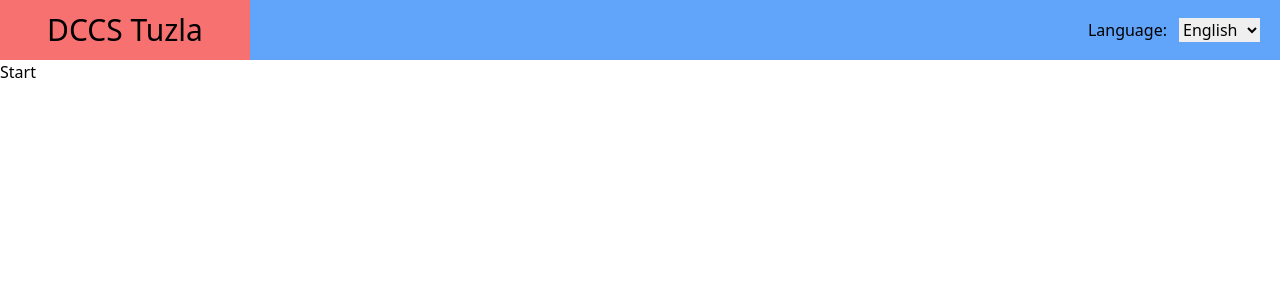
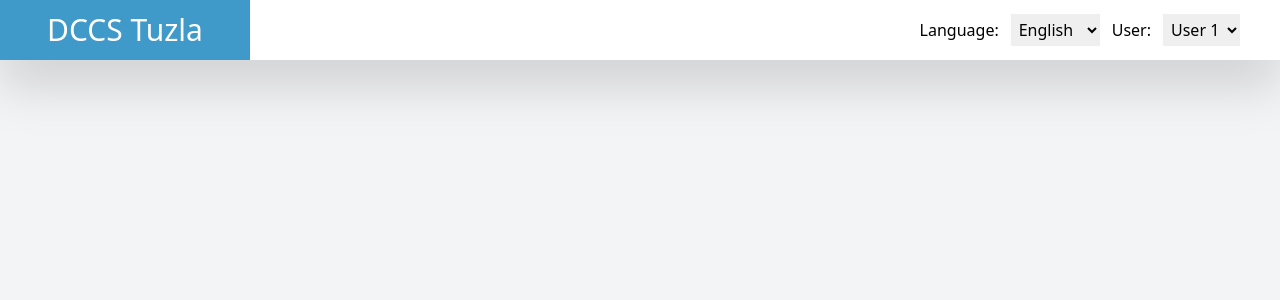
Before and after one commit to DenisKantic/dccs_project, a React (Create React App) app: page / in a window 1280 px wide. Shown: the top 300 px of the page. Built offline with nearby package versions, Linux system fonts and the light colour scheme.

Commit message:
header finished with final design with new components

```diff
--- a/src/App.js
+++ b/src/App.js
@@ -1,10 +1,10 @@
 import React from "react";
-import Header from "./Components/Header/Header";
+import Home from "./Components/HomePage/Home";
 
 function App() {
   return (
     <div className="App">
-     <Header />
+     <Home />
     </div>
   );
 }
--- a/src/Components/Header/Header.jsx
+++ b/src/Components/Header/Header.jsx
@@ -1,13 +1,42 @@
-import React from 'react'
-import Navigation from './Navigation'
+import {React,useState} from 'react'
 
-const Header = () => {
+const Navigation = () => {
+
+    const [nav,setNav] = useState(false);
   return (
     <div>
-      <Navigation />
-        <h1>Start</h1>
+        <header className='h-[60px] w-full flex flex-row justify-between items-center bg-white drop-shadow-2xl'>
+
+            {/*Left blue part, with text "DCCS Tuzla"*/}
+            <div className='w-[250px] bg-[#3f9ac9] flex flex-col h-full items-center justify-center text-white'>
+                <h1 className='text-3xl cursor-pointer' onClick={()=>{setNav(!nav)}}>DCCS Tuzla</h1>
+            </div>
+
+            {/* right part of the header, containing language dropdown and user"*/}
+            <div className='flex flex-row items-center mr-5'>
+                <h1 className='mr-3'>Language:</h1>
+                <select name="#" id="#" className='outline-none cursor-pointer p-1'>
+                    <option value="en">English</option>
+                    <option value="bhs">Bosnian</option>
+                </select>
+
+                <div className='pl-3 flex flex-row items-center mr-5'>
+                <h1 className='mr-3'>User:</h1>
+                <select name="#" id="#" className='outline-none cursor-pointer p-1'>
+                    <option value="user1">User 1</option>
+                    <option value="user2">User 2</option>
+                    <option value="user3">User 3</option>
+                    <option value="user4">User 4</option>
+                </select>
+            </div>
+
+
+            </div>
+
+        </header>
+
     </div>
   )
 }
 
-export default Header
+export default Navigation
--- a/src/Components/Header/Language.jsx
+++ /dev/null
@@ -1,9 +0,0 @@
-import React from 'react'
-
-const Language = () => {
-  return (
-    <div>Language</div>
-  )
-}
-
-export default Language
--- a/src/Components/Header/Navigation.jsx
+++ /dev/null
@@ -1,37 +0,0 @@
-import {React,useState} from 'react'
-import {FaHome} from 'react-icons/fa';
-import {GiHamburgerMenu} from 'react-icons/gi';
-
-const Navigation = () => {
-
-    const [nav,setNav] = useState(false);
-  return (
-    <div>
-        <header className='h-[60px] w-full bg-blue-400 flex flex-row justify-between items-center'>
-
-            <div className='w-[250px] bg-red-400 flex flex-col h-full items-center justify-center'>
-                <h1 className='text-3xl cursor-pointer hover:bg-white-400' onClick={()=>{setNav(!nav)}}>DCCS Tuzla</h1>
-            </div>
-
-            <div className='language flex flex-row mr-5'>
-                <h1 className='mr-3'>Language:</h1>
-                <select name="#" id="#">
-                    <option value="en">English</option>
-                    <option value="bhs">Bosnian</option>
-                </select>
-            </div>
-        </header>
-
-        <nav className={nav ? 'w-[250px] z-10 bg-orange-400 block sticky flex flex-col mx-start list-none' : 'hidden'}>
-            <ul className='pt-8 h-[300px]'>
-            <li className='flex items-center border-l-8'><FaHome  size={25} className='ml-5'/><a href="#" className='pl-2'>Start</a></li>
-            <li className='flex items-center'><GiHamburgerMenu size={25} className='ml-8' /> <a href="">Machine Learning</a>
-
-            </li>
-            </ul>
-        </nav>
-    </div>
-  )
-}
-
-export default Navigation
--- /dev/null
+++ b/src/Components/HomePage/Home.jsx
@@ -0,0 +1,12 @@
+import React from 'react'
+import Header from '../Header/Header'
+
+const Home = () => {
+  return (
+    <div className='h-screen bg-gray-100 w-full'>
+        <Header />
+    </div>
+  )
+}
+
+export default Home
```
